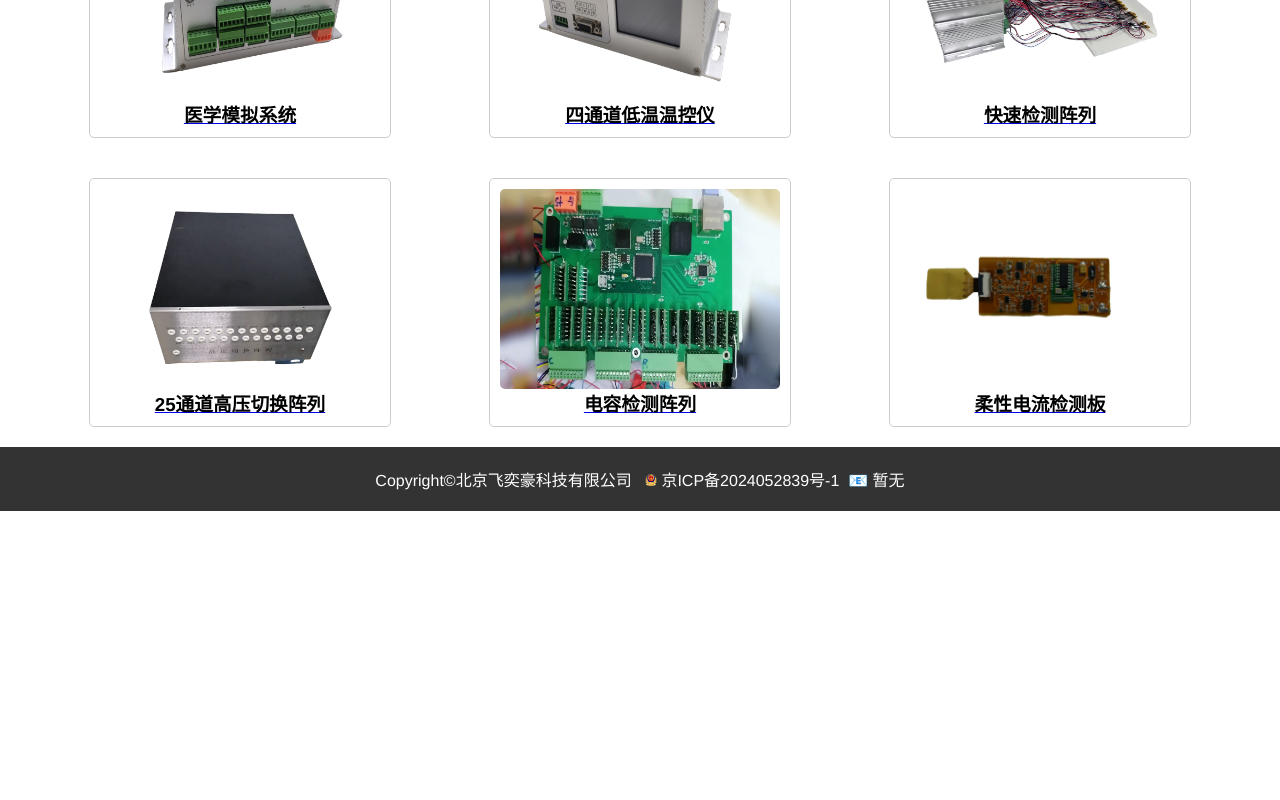
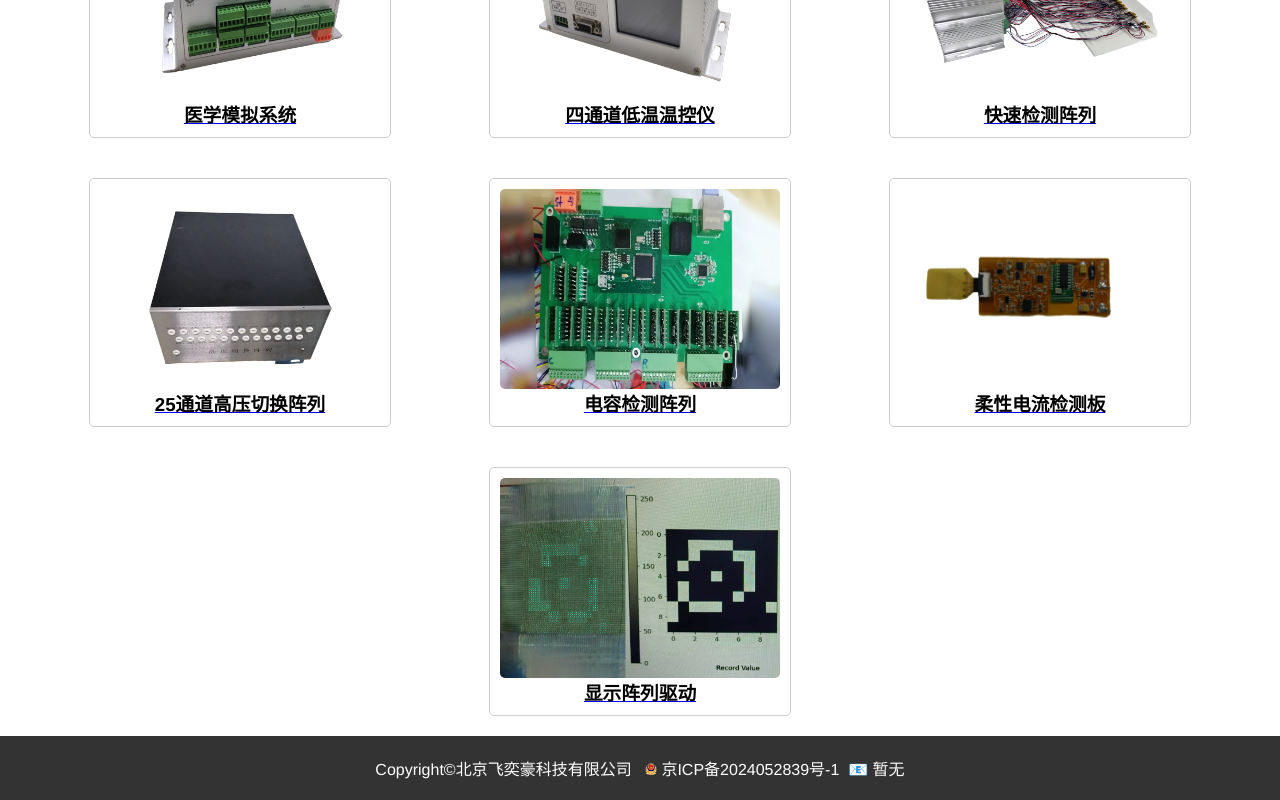
Before and after one commit to HongBing5/fyh_new, a Vue app: page / in a window 1280 px wide. Shown: the part 661-1461 px from the top of the page. Before the commit the page ends 1172 px from the top, so only its background shows below. Built offline with nearby package versions, Linux system fonts and the light colour scheme.

Commit message:
添加显示阵列驱动

```diff
--- a/src/data/lunbotu.js
+++ b/src/data/lunbotu.js
@@ -42,6 +42,11 @@ const products = [{
   id: 9,
   name: '柔性电流检测板',
   imageUrl: require('../assets/images/柔性电流检测板.png')
+},
+{
+  id: 10,
+  name: '显示阵列驱动',
+  imageUrl: require('../assets/images/显示阵列驱动.jpg')
 }
   // 添加更多
 ]
--- a/src/data/products.js
+++ b/src/data/products.js
@@ -56,6 +56,14 @@ const products = [{
     { url: require('../assets/images/柔性电流检测板.png') }
   ],
   description: ' '
+},
+{
+  id: 7,
+  name: '显示阵列驱动',
+  image: [
+    { url: require('../assets/images/显示阵列驱动.jpg') }
+  ],
+  description: ' '
 }
   // 可根据需求添加更多商品
 ]
```
Also changed, not shown: src/assets/images/show05.jpg (deleted), src/assets/images/显示阵列驱动.jpg (added).
